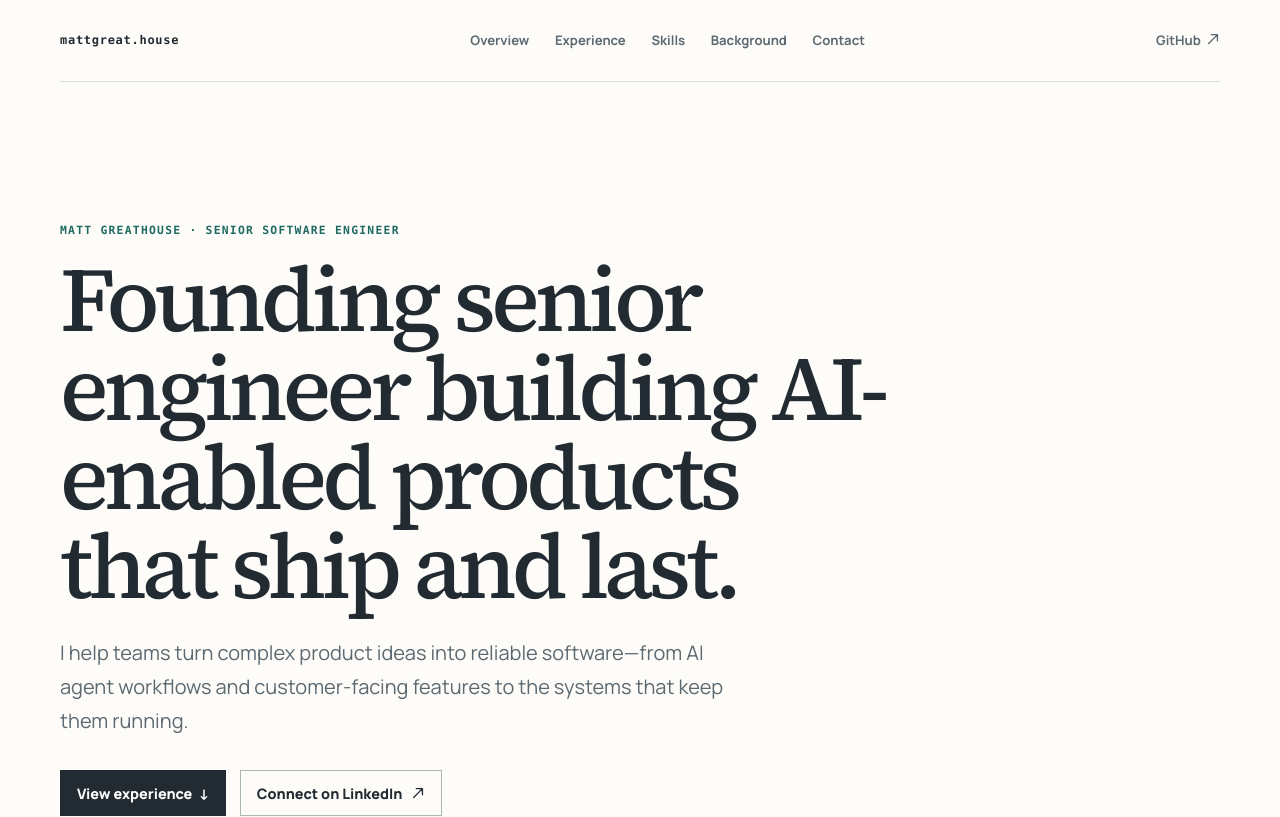
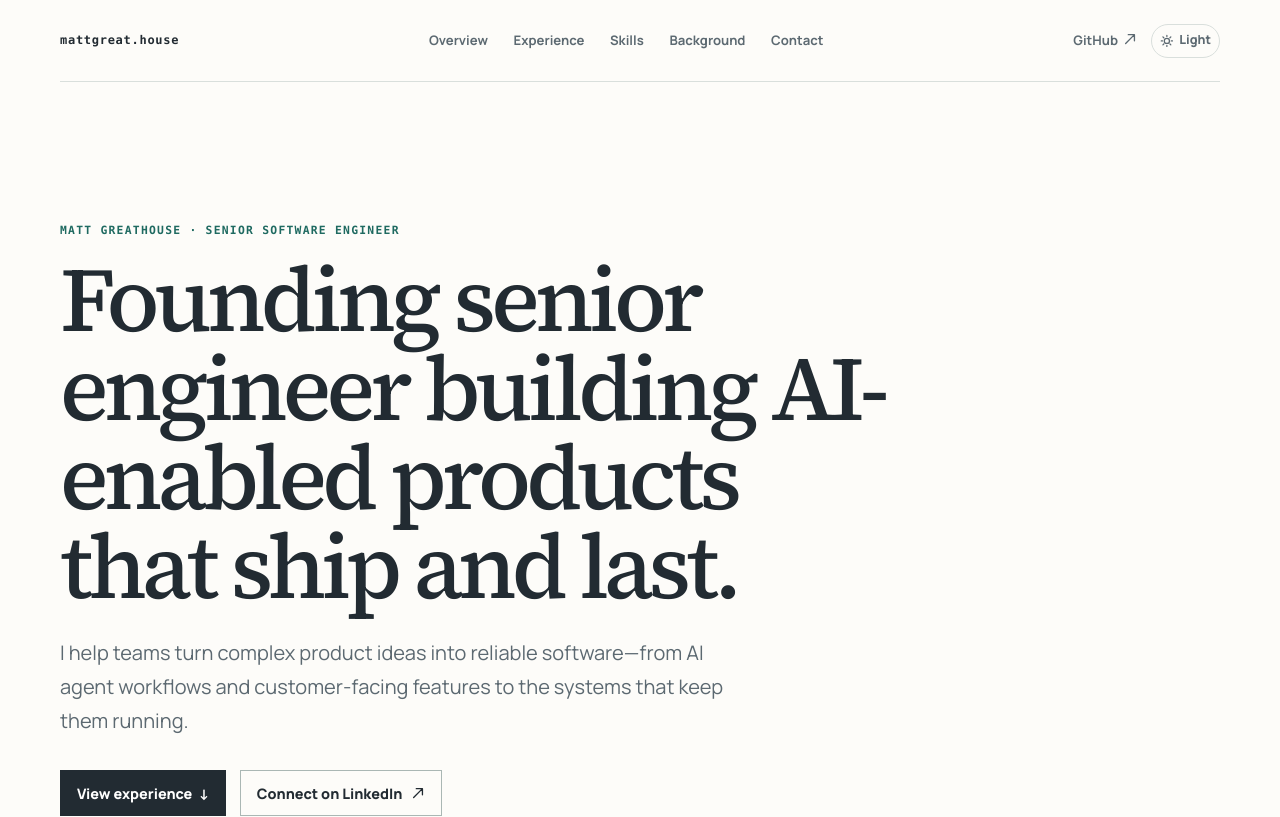
Before and after one commit to matt-greathouse/mattgreat.house, a React (Vite) app: page / in a window 1280 px wide. Shown: the top 817 px of the page. Built offline with nearby package versions, Linux system fonts and the light colour scheme.

Commit message:
Add light and dark theme support

```diff
--- a/index.html
+++ b/index.html
@@ -3,6 +3,7 @@
   <head>
     <meta charset="UTF-8" />
     <meta name="viewport" content="width=device-width, initial-scale=1.0" />
+    <meta name="color-scheme" content="light dark" />
     <meta name="description" content="Matt Greathouse is a founding senior software engineer building AI-enabled, full-stack products." />
     <link rel="preconnect" href="https://fonts.googleapis.com" />
     <link rel="preconnect" href="https://fonts.gstatic.com" crossorigin />
--- a/src/main.tsx
+++ b/src/main.tsx
@@ -1,14 +1,44 @@
-import { StrictMode } from 'react'
+import { StrictMode, useEffect, useState } from 'react'
 import { createRoot } from 'react-dom/client'
 import './styles.css'
 
 const githubUrl = 'https://github.com/matt-greathouse'
 const linkedInUrl = 'https://www.linkedin.com/in/matt-greathouse-977aa6110/'
+const themeStorageKey = 'mattgreat.house-theme'
+
+type Theme = 'light' | 'dark'
+
+function getSystemTheme(): Theme {
+  return window.matchMedia('(prefers-color-scheme: dark)').matches ? 'dark' : 'light'
+}
+
+function getInitialTheme(): { theme: Theme; isManual: boolean } {
+  const savedTheme = window.localStorage.getItem(themeStorageKey)
+
+  if (savedTheme === 'light' || savedTheme === 'dark') {
+    return { theme: savedTheme, isManual: true }
+  }
+
+  return { theme: getSystemTheme(), isManual: false }
+}
 
 function ArrowUpRight() {
   return (
     <svg aria-hidden="true" className="arrow-icon" viewBox="0 0 16 16">
       <path d="M3 13 13 3M6 3h7v7" fill="none" stroke="currentColor" strokeLinecap="round" strokeLinejoin="round" strokeWidth="1.5" />
+    </svg>
+  )
+}
+
+function ThemeIcon({ theme }: { theme: Theme }) {
+  return theme === 'dark' ? (
+    <svg aria-hidden="true" className="theme-icon" viewBox="0 0 16 16">
+      <path d="M12.8 10.3A5.4 5.4 0 0 1 5.7 3.2 5.4 5.4 0 1 0 12.8 10.3Z" fill="none" stroke="currentColor" strokeLinecap="round" strokeLinejoin="round" strokeWidth="1.45" />
+    </svg>
+  ) : (
+    <svg aria-hidden="true" className="theme-icon" viewBox="0 0 16 16">
+      <circle cx="8" cy="8" r="3" fill="none" stroke="currentColor" strokeWidth="1.45" />
+      <path d="M8 1.5v1.4M8 13.1v1.4M1.5 8h1.4M13.1 8h1.4M3.4 3.4l1 1M11.6 11.6l1 1M12.6 3.4l-1 1M4.4 11.6l-1 1" fill="none" stroke="currentColor" strokeLinecap="round" strokeWidth="1.45" />
     </svg>
   )
 }
@@ -27,6 +57,31 @@ function SectionHeading({ number, title }: { number: string; title: string }) {
 }
 
 function App() {
+  const [themePreference, setThemePreference] = useState(getInitialTheme)
+  const theme = themePreference.theme
+  const nextTheme = theme === 'dark' ? 'light' : 'dark'
+
+  useEffect(() => {
+    document.documentElement.dataset.theme = theme
+  }, [theme])
+
+  useEffect(() => {
+    if (themePreference.isManual) return
+
+    const mediaQuery = window.matchMedia('(prefers-color-scheme: dark)')
+    const syncWithSystemTheme = (event: MediaQueryListEvent) => {
+      setThemePreference({ theme: event.matches ? 'dark' : 'light', isManual: false })
+    }
+
+    mediaQuery.addEventListener('change', syncWithSystemTheme)
+    return () => mediaQuery.removeEventListener('change', syncWithSystemTheme)
+  }, [themePreference.isManual])
+
+  function toggleTheme() {
+    setThemePreference({ theme: nextTheme, isManual: true })
+    window.localStorage.setItem(themeStorageKey, nextTheme)
+  }
+
   return (
     <>
       <a className="skip-link" href="#content">Skip to content</a>
@@ -40,7 +95,13 @@ function App() {
           <a href="#background">Background</a>
           <a href="#contact">Contact</a>
         </nav>
-        <ExternalLink href={githubUrl}>GitHub</ExternalLink>
+        <div className="header-actions">
+          <ExternalLink href={githubUrl}>GitHub</ExternalLink>
+          <button className="theme-toggle" type="button" aria-label={`Switch to ${nextTheme} mode`} aria-pressed={theme === 'dark'} onClick={toggleTheme}>
+            <ThemeIcon theme={theme} />
+            <span>{theme === 'dark' ? 'Dark' : 'Light'}</span>
+          </button>
+        </div>
       </header>
 
       <main id="content">
--- a/src/styles.css
+++ b/src/styles.css
@@ -12,7 +12,97 @@
   --accent: #1f6a61;
   --accent-dark: #155149;
   --focus: #da9b26;
+  --button-primary-bg: #222b32;
+  --button-primary-hover: #36444d;
+  --button-primary-text: #ffffff;
+  --button-secondary-border: #aab7b4;
+  --button-secondary-hover: #e7f1ee;
+  --contact-surface: #222b32;
+  --contact-text: #ffffff;
+  --contact-muted: #cfdbd8;
+  --contact-kicker: #8fd5ca;
+  --contact-button-hover: #9ee0d5;
+  --skip-surface: #222b32;
+  --skip-text: #ffffff;
   --display: "Source Serif 4", Georgia, "Times New Roman", serif;
+  color-scheme: light;
+}
+
+@media (prefers-color-scheme: dark) {
+  :root:not([data-theme]) {
+    --ink: #edf3f0;
+    --muted: #becbc7;
+    --soft-muted: #9fafaa;
+    --paper: #14201f;
+    --wash: #1d2b29;
+    --rule: #3a4b48;
+    --accent: #91d8cc;
+    --accent-dark: #b9eee5;
+    --focus: #f3bd4b;
+    --button-primary-bg: #91d8cc;
+    --button-primary-hover: #b9eee5;
+    --button-primary-text: #10201d;
+    --button-secondary-border: #687b76;
+    --button-secondary-hover: #263b37;
+    --contact-surface: #0b1211;
+    --contact-text: #f7fbf9;
+    --contact-muted: #c7d5d1;
+    --contact-kicker: #91d8cc;
+    --contact-button-hover: #b9eee5;
+    --skip-surface: #f7fbf9;
+    --skip-text: #10201d;
+    color-scheme: dark;
+  }
+}
+
+:root[data-theme="light"] {
+  --ink: #222b32;
+  --muted: #5c6971;
+  --soft-muted: #77838a;
+  --paper: #fdfcf9;
+  --wash: #f1f4f1;
+  --rule: #d9dfdc;
+  --accent: #1f6a61;
+  --accent-dark: #155149;
+  --focus: #da9b26;
+  --button-primary-bg: #222b32;
+  --button-primary-hover: #36444d;
+  --button-primary-text: #ffffff;
+  --button-secondary-border: #aab7b4;
+  --button-secondary-hover: #e7f1ee;
+  --contact-surface: #222b32;
+  --contact-text: #ffffff;
+  --contact-muted: #cfdbd8;
+  --contact-kicker: #8fd5ca;
+  --contact-button-hover: #9ee0d5;
+  --skip-surface: #222b32;
+  --skip-text: #ffffff;
+  color-scheme: light;
+}
+
+:root[data-theme="dark"] {
+  --ink: #edf3f0;
+  --muted: #becbc7;
+  --soft-muted: #9fafaa;
+  --paper: #14201f;
+  --wash: #1d2b29;
+  --rule: #3a4b48;
+  --accent: #91d8cc;
+  --accent-dark: #b9eee5;
+  --focus: #f3bd4b;
+  --button-primary-bg: #91d8cc;
+  --button-primary-hover: #b9eee5;
+  --button-primary-text: #10201d;
+  --button-secondary-border: #687b76;
+  --button-secondary-hover: #263b37;
+  --contact-surface: #0b1211;
+  --contact-text: #f7fbf9;
+  --contact-muted: #c7d5d1;
+  --contact-kicker: #91d8cc;
+  --contact-button-hover: #b9eee5;
+  --skip-surface: #f7fbf9;
+  --skip-text: #10201d;
+  color-scheme: dark;
 }
 
 * { box-sizing: border-box; }
@@ -21,7 +111,7 @@ body { min-width: 320px; margin: 0; background: var(--paper); color: var(--ink);
 a { color: inherit; }
 a:focus-visible { border-radius: 3px; outline: 3px solid var(--focus); outline-offset: 4px; }
 
-.skip-link { position: fixed; z-index: 10; top: 1rem; left: 1rem; padding: .7rem 1rem; background: var(--ink); color: white; font-size: .9rem; font-weight: 700; text-decoration: none; transform: translateY(-220%); }
+.skip-link { position: fixed; z-index: 10; top: 1rem; left: 1rem; padding: .7rem 1rem; background: var(--skip-surface); color: var(--skip-text); font-size: .9rem; font-weight: 700; text-decoration: none; transform: translateY(-220%); }
 .skip-link:focus { transform: translateY(0); }
 
 .page-shell { width: min(100% - 3rem, 1160px); margin: 0 auto; }
@@ -29,12 +119,18 @@ a:focus-visible { border-radius: 3px; outline: 3px solid var(--focus); outline-o
 .site-header { display: grid; grid-template-columns: auto minmax(0, 1fr) auto; gap: 2.5rem; align-items: center; width: min(100% - 3rem, 1160px); min-height: 82px; margin: 0 auto; border-bottom: 1px solid var(--rule); }
 .wordmark { color: var(--ink); font-family: ui-monospace, SFMono-Regular, Menlo, monospace; font-size: .75rem; font-weight: 800; letter-spacing: .06em; text-decoration: none; white-space: nowrap; }
 nav { display: flex; justify-content: center; gap: clamp(.85rem, 2vw, 1.65rem); }
-nav a, .site-header > a:last-child, footer a { color: var(--muted); font-size: .82rem; font-weight: 700; text-decoration: none; }
+nav a, .header-actions > a, footer a { color: var(--muted); font-size: .82rem; font-weight: 700; text-decoration: none; }
 nav a { position: relative; }
 nav a::after { position: absolute; right: 0; bottom: -.42rem; left: 0; height: 1px; background: var(--accent); content: ""; transform: scaleX(0); transform-origin: left; transition: transform .16s ease; }
-nav a:hover, .site-header > a:last-child:hover, footer a:hover { color: var(--accent-dark); }
+nav a:hover, .header-actions > a:hover, footer a:hover { color: var(--accent-dark); }
 nav a:hover::after, nav a:focus-visible::after { transform: scaleX(1); }
 .arrow-icon { display: inline-block; width: .88rem; height: .88rem; margin-left: .16rem; vertical-align: -.09em; }
+.header-actions { display: flex; align-items: center; justify-self: end; gap: .85rem; }
+.theme-toggle { display: inline-flex; align-items: center; gap: .36rem; min-height: 34px; padding: .3rem .5rem; border: 1px solid var(--rule); border-radius: 999px; background: transparent; color: var(--muted); font-family: inherit; font-size: .78rem; font-weight: 800; line-height: 1; cursor: pointer; transition: background .16s ease, border-color .16s ease, color .16s ease, transform .16s ease; }
+.theme-toggle:hover { border-color: var(--accent); background: var(--wash); color: var(--accent-dark); }
+.theme-toggle[aria-pressed="true"] { border-color: var(--accent); color: var(--accent-dark); }
+.theme-toggle:active { transform: translateY(1px); }
+.theme-icon { width: .86rem; height: .86rem; }
 
 .hero { max-width: 1160px; padding: clamp(5.5rem, 11vw, 9rem) 0 clamp(5rem, 10vw, 8rem); }
 .kicker, .section-heading > p { margin: 0; color: var(--accent); font-family: ui-monospace, SFMono-Regular, Menlo, monospace; font-size: .71rem; font-weight: 800; letter-spacing: .11em; line-height: 1.4; text-transform: uppercase; }
@@ -45,10 +141,10 @@ h1 { max-width: 970px; margin: 1rem 0 1.6rem; font-size: clamp(3.1rem, 7.1vw, 6.
 .hero-actions { display: flex; flex-wrap: wrap; gap: .85rem; }
 .button { display: inline-flex; align-items: center; justify-content: center; gap: .4rem; min-height: 46px; padding: .7rem 1rem; border: 1px solid transparent; font-size: .9rem; font-weight: 800; line-height: 1.2; text-decoration: none; transition: background .16s ease, border-color .16s ease, color .16s ease, transform .16s ease; }
 .button:hover { transform: translateY(-1px); }
-.button-primary { border-color: var(--ink); background: var(--ink); color: white; }
-.button-primary:hover { border-color: #36444d; background: #36444d; }
-.button-secondary { border-color: #aab7b4; color: var(--ink); }
-.button-secondary:hover { border-color: var(--accent); background: #e7f1ee; color: var(--accent-dark); }
+.button-primary { border-color: var(--button-primary-bg); background: var(--button-primary-bg); color: var(--button-primary-text); }
+.button-primary:hover { border-color: var(--button-primary-hover); background: var(--button-primary-hover); }
+.button-secondary { border-color: var(--button-secondary-border); color: var(--ink); }
+.button-secondary:hover { border-color: var(--accent); background: var(--button-secondary-hover); color: var(--accent-dark); }
 
 .section { display: grid; grid-template-columns: minmax(165px, .6fr) minmax(0, 2fr); gap: clamp(2rem, 7vw, 7rem); padding: clamp(4.5rem, 8vw, 7rem) 0; border-top: 1px solid var(--rule); scroll-margin-top: 1.5rem; }
 .section:target .section-heading h2 { color: var(--accent-dark); }
@@ -85,12 +181,12 @@ h1 { max-width: 970px; margin: 1rem 0 1.6rem; font-size: clamp(3.1rem, 7.1vw, 6.
 .background-details h3 { color: var(--accent-dark); }
 .background-details p { margin: 0; color: var(--muted); font-size: .95rem; }
 
-.contact-section { margin-bottom: 2.5rem; padding: clamp(3.6rem, 7vw, 6.25rem) clamp(1.6rem, 5vw, 5rem); background: var(--ink); color: white; scroll-margin-top: 1.5rem; }
-.contact-section .kicker { color: #8fd5ca; }
-.contact-section h2 { max-width: 780px; margin: 1rem 0; color: white; font-size: clamp(2.35rem, 5.1vw, 4.85rem); letter-spacing: -.05em; line-height: 1.04; text-wrap: balance; }
-.contact-section > p:not(.kicker) { margin-bottom: 2rem; color: #cfdbd8; font-size: 1.05rem; }
-.button-light { border-color: white; background: white; color: var(--ink); }
-.button-light:hover { border-color: #9ee0d5; background: #9ee0d5; }
+.contact-section { margin-bottom: 2.5rem; padding: clamp(3.6rem, 7vw, 6.25rem) clamp(1.6rem, 5vw, 5rem); background: var(--contact-surface); color: var(--contact-text); scroll-margin-top: 1.5rem; }
+.contact-section .kicker { color: var(--contact-kicker); }
+.contact-section h2 { max-width: 780px; margin: 1rem 0; color: var(--contact-text); font-size: clamp(2.35rem, 5.1vw, 4.85rem); letter-spacing: -.05em; line-height: 1.04; text-wrap: balance; }
+.contact-section > p:not(.kicker) { margin-bottom: 2rem; color: var(--contact-muted); font-size: 1.05rem; }
+.button-light { border-color: var(--contact-text); background: var(--contact-text); color: var(--contact-surface); }
+.button-light:hover { border-color: var(--contact-button-hover); background: var(--contact-button-hover); }
 
 footer { display: flex; align-items: center; justify-content: space-between; min-height: 100px; color: var(--muted); font-size: .78rem; }
 footer p { margin: 0; }
@@ -99,7 +195,7 @@ footer div { display: flex; gap: 1.3rem; }
 @media (max-width: 920px) {
   .site-header { grid-template-columns: auto 1fr; gap: 1rem 2rem; padding: 1.15rem 0; }
   nav { grid-row: 2; grid-column: 1 / -1; justify-content: space-between; }
-  .site-header > a:last-child { justify-self: end; }
+  .header-actions { justify-self: end; }
   .section { grid-template-columns: minmax(135px, .5fr) minmax(0, 2fr); gap: 3rem; }
 }
 
@@ -120,9 +216,13 @@ footer div { display: flex; gap: 1.3rem; }
   .site-header { gap: .95rem; }
   nav { gap: .35rem; overflow-x: auto; padding-bottom: .15rem; justify-content: flex-start; }
   nav a { flex: 0 0 auto; padding: .2rem .3rem; }
-  .site-header > a:last-child { font-size: .78rem; }
+  .header-actions > a { font-size: .78rem; }
   .hero-actions { display: grid; grid-template-columns: 1fr; }
   .button { width: 100%; }
   .contact-section { margin-bottom: 1.5rem; }
   footer { align-items: flex-start; flex-direction: column; justify-content: center; gap: .75rem; }
 }
+
+@media (prefers-reduced-motion: reduce) {
+  *, *::before, *::after { scroll-behavior: auto !important; transition-duration: .01ms !important; }
+}
```
